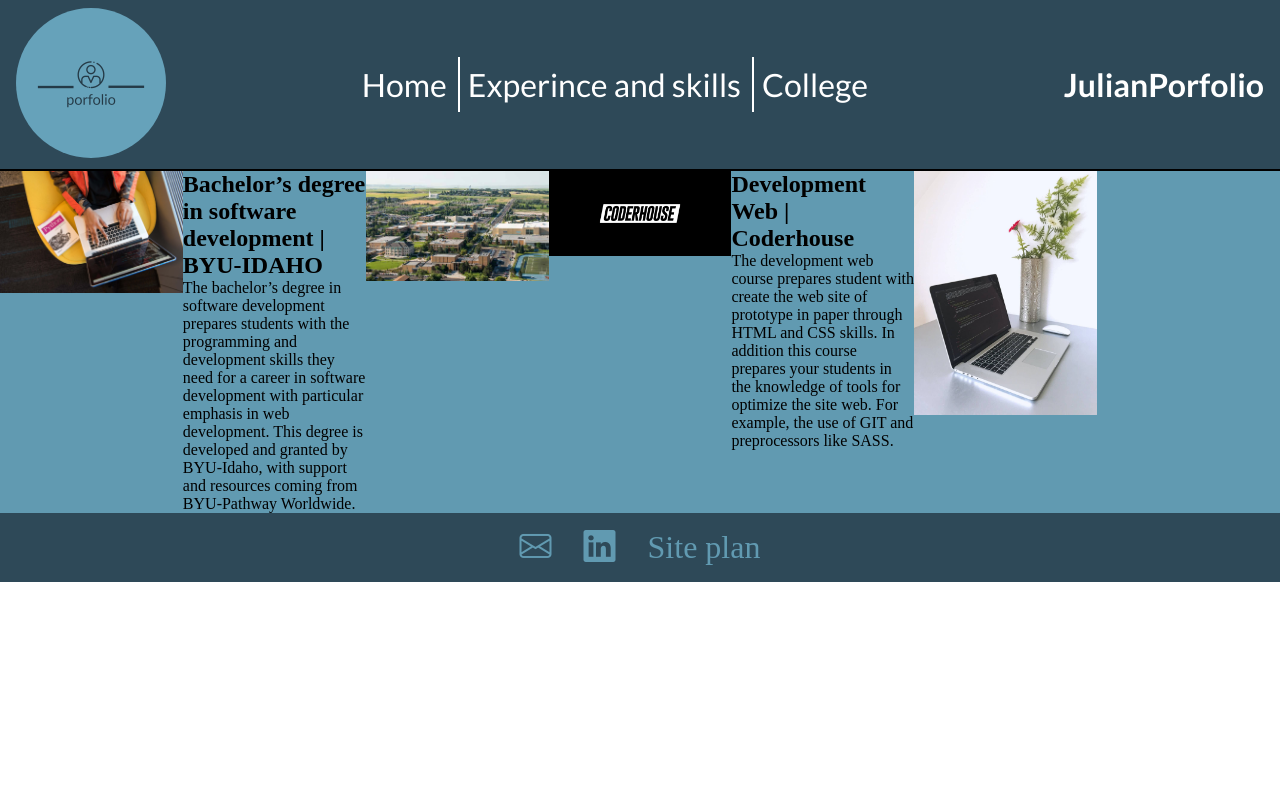
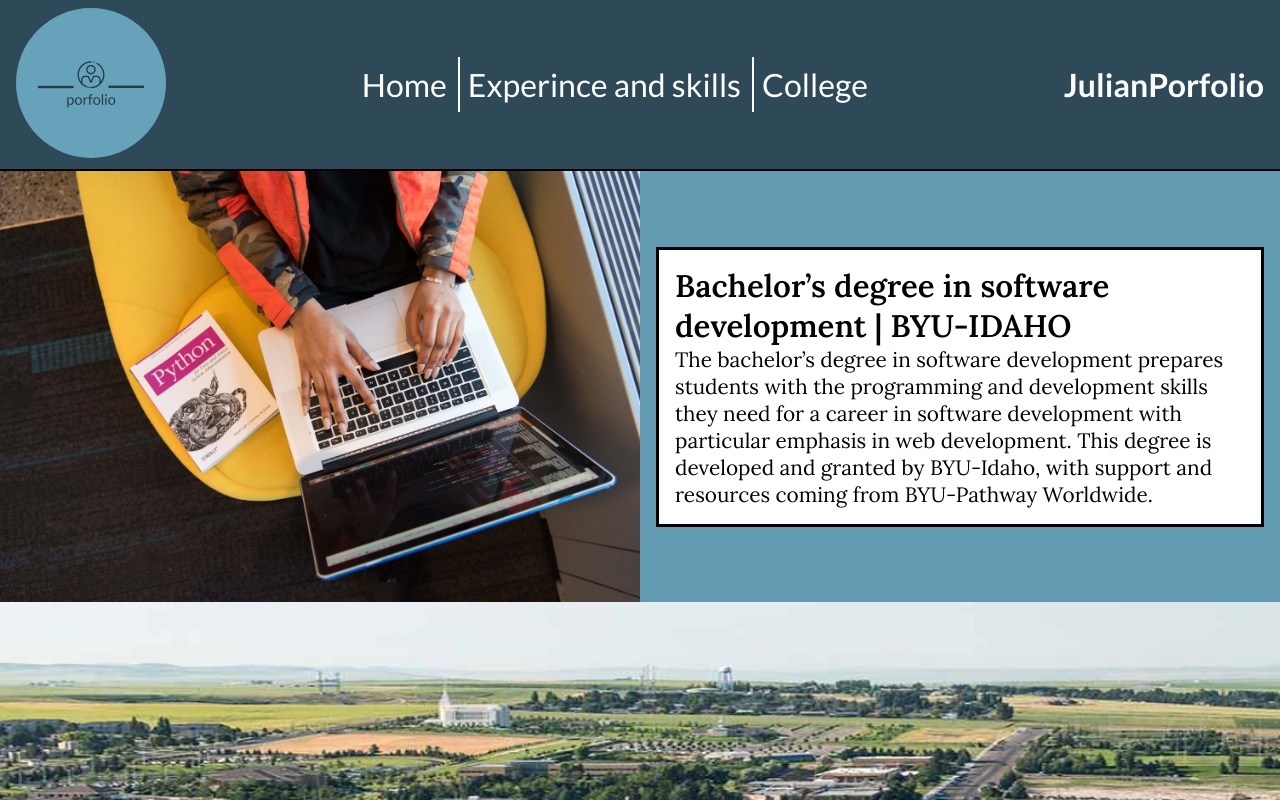
Before and after one commit to julianmp09/wdd130, a plain HTML site: page porfolio/pages/college.html in a window 1280 px wide. Shown: the top 800 px of the page. Drawn offline with nearby package versions, Linux system fonts and the light colour scheme.

Commit message:
add content in my second page

```diff
--- a/porfolio/pages/college.html
+++ b/porfolio/pages/college.html
@@ -18,19 +18,19 @@
         <a href="../index.html" class="porfolio"><h1>JulianPorfolio</h1></a>
     </header>
 
-    <main class="home-grid">
-        <div>
-            <img src="../img/pexels-christina-morillo-1181359.jpg" alt="python code">
+    <main class="home-grid-2">
+        <div class="img-python">
+            <img src="../img/pexels-christina-morillo-1181359.jpg" alt="python code" class="python-code">
         </div>
         <section class="information-byu-i">
             <h2>Bachelor’s degree in software development | BYU-IDAHO</h2>
             <p>The bachelor’s degree in software development prepares students with the programming and development skills they need for a career in software development with particular emphasis in web development. This degree is developed and granted by BYU-Idaho, with support and resources coming from BYU-Pathway Worldwide.</p>
         </section>
         <div class="campus-byu-i">
-            <img src="../img/byui_campus.jpg" alt="byui_campus">
+            <img src="../img/byui_campus.jpg" alt="byui_campus" class="campus-byu-i-img">
         </div>
         <div class="coderhouse">
-            <img src="../img/coderhouse.jpg" alt="CoderHouse">
+            <img src="../img/coderhouse.jpg" alt="CoderHouse" class="coderhouse-2">
         </div>
         <section class="information-coderhouse">
             <h2>Development Web | Coderhouse</h2>
--- a/porfolio/styles/main.css
+++ b/porfolio/styles/main.css
@@ -293,6 +293,73 @@
     font-family:'Lora', serif;
     font-size: 1.4rem;
 }
+/* End experience and skills */
+/* Start college */
+
+.home-grid-2{
+    display: grid;
+    grid-template-columns: repeat(4, 1fr);
+    grid-template-rows: auto;
+    background-color: #619ab1;
+}
+
+.img-python{
+    grid-column: 1/3;
+}
+
+.python-code{
+    height: 100%;
+}
+
+.information-byu-i{
+    grid-column: 3/5;
+    align-self: center;
+    background-color: white;
+    font-family:'Lora', serif;
+    font-size: 1.3rem;
+    padding: 1rem;
+    margin: 1rem;
+    border: 3px solid black;
+    transition: all 0.8s ease-in-out;
+}
+.information-byu-i:hover{
+    transform: translate(-250px, 0);
+    font-size: 1.5rem;
+}
+.campus-byu-i{
+    grid-column: 1/5;
+    width: 100%;
+}
+.campus-byu-i-img{
+    width: 100%;
+    height: 500px;
+}
+
+.coderhouse{
+    grid-column: 1/3;
+    width: 100%;
+}
+
+.coderhouse-2{
+    width: 100%;
+    height: 100%;
+}
+
+.information-coderhouse{
+    grid-column: 3/4;
+    align-self: center;
+    background-color: white;
+    font-family:'Lora', serif;
+    font-size: 1.3rem;
+    padding: 1rem;
+    margin: 1rem;
+    border: 3px solid black;
+    transition: all 0.8s ease-in-out;
+}
+
+.information-coderhouse:hover{
+    transform: scale(1.4);
+}
 
 footer{
     display: flex;
```
